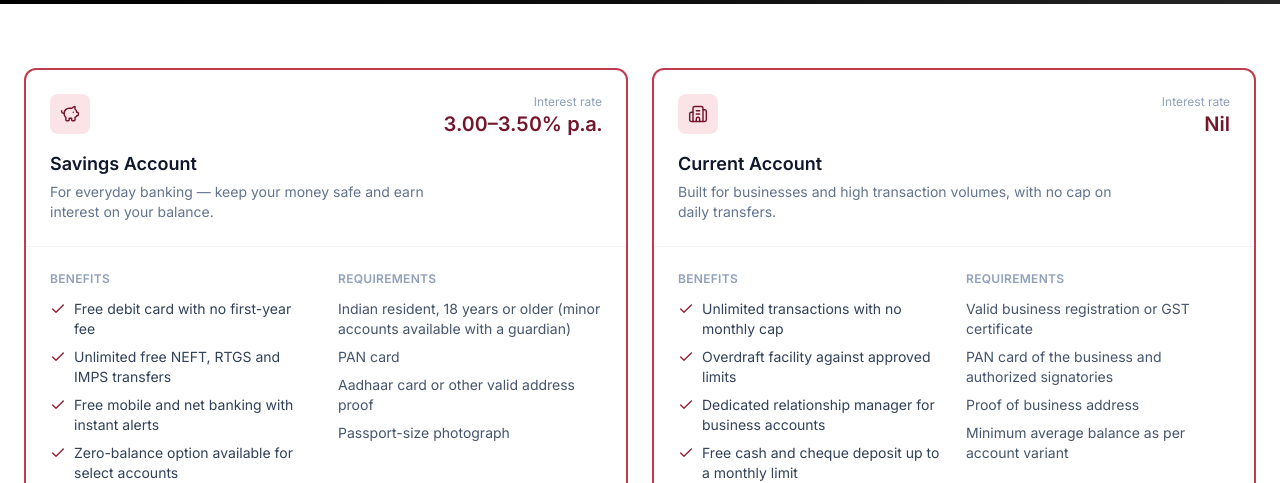
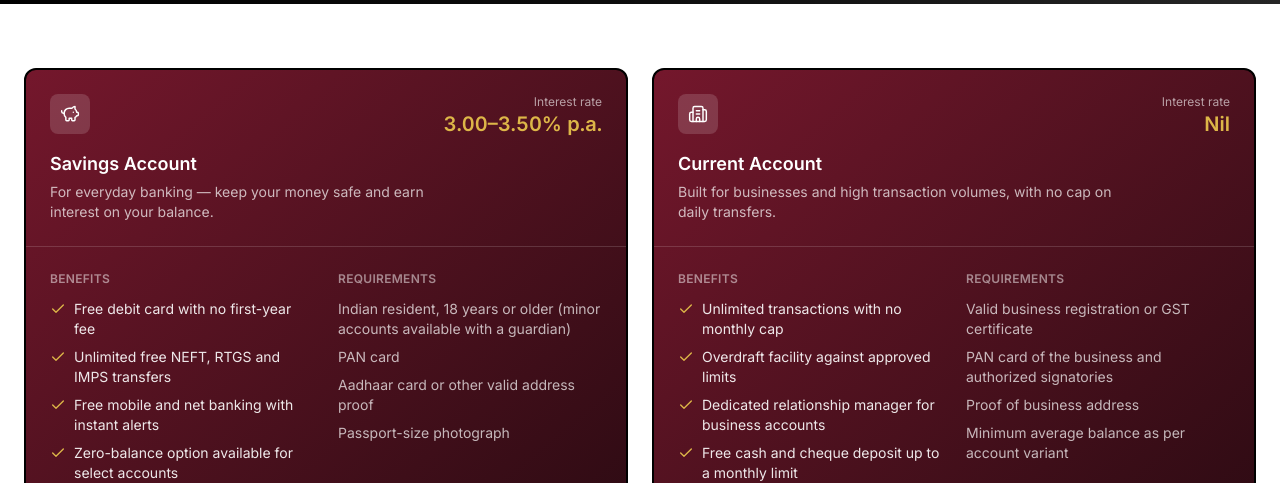
Before and after one commit to coderboy-yash/banking-ai-agent, a React (Vite) app in the folder frontend/: page /accounts in a window 1280 px wide. Shown: the part 320-803 px from the top of the page. Built offline with nearby package versions, Linux system fonts and the light colour scheme; no server answers; grey boxes are pictures that could not be loaded.

Commit message:
Redesign product cards with solid maroon background, white text

```diff
--- a/frontend/src/components/ProductCard.tsx
+++ b/frontend/src/components/ProductCard.tsx
@@ -15,40 +15,40 @@ export interface ProductCardData {
 
 export function ProductCard({ icon: Icon, title, tagline, rateLabel, rateValue, benefits, requirements, ctaLabel }: ProductCardData) {
   return (
-    <div className="rounded-xl border-2 border-maroon-500 bg-white overflow-hidden">
-      <div className="p-6 border-b border-slate-100">
+    <div className="rounded-xl border-2 border-maroon-400 bg-gradient-to-br from-maroon-800 to-maroon-950 overflow-hidden">
+      <div className="p-6 border-b border-white/15">
         <div className="flex items-start justify-between gap-4">
           <div>
-            <div className="size-10 rounded-lg bg-maroon-100 text-maroon-800 flex items-center justify-center">
+            <div className="size-10 rounded-lg bg-white/15 text-white flex items-center justify-center">
               <Icon className="size-5" strokeWidth={1.75} />
             </div>
-            <h3 className="mt-4 text-lg font-semibold text-slate-900">{title}</h3>
-            <p className="mt-1 text-sm text-slate-500">{tagline}</p>
+            <h3 className="mt-4 text-lg font-semibold text-white">{title}</h3>
+            <p className="mt-1 text-sm text-white/70">{tagline}</p>
           </div>
           <div className="text-right shrink-0">
-            <p className="text-xs text-slate-400">{rateLabel}</p>
-            <p className="text-xl font-semibold text-maroon-800 tabular">{rateValue}</p>
+            <p className="text-xs text-white/60">{rateLabel}</p>
+            <p className="text-xl font-semibold text-gold-400 tabular">{rateValue}</p>
           </div>
         </div>
       </div>
 
       <div className="grid sm:grid-cols-2 gap-6 p-6">
         <div>
-          <h4 className="text-xs font-semibold uppercase tracking-wide text-slate-400">Benefits</h4>
+          <h4 className="text-xs font-semibold uppercase tracking-wide text-white/50">Benefits</h4>
           <ul className="mt-3 space-y-2">
             {benefits.map((b) => (
-              <li key={b} className="flex items-start gap-2 text-sm text-slate-700">
-                <Check className="size-4 text-maroon-700 shrink-0 mt-0.5" strokeWidth={2} />
+              <li key={b} className="flex items-start gap-2 text-sm text-white/90">
+                <Check className="size-4 text-gold-400 shrink-0 mt-0.5" strokeWidth={2} />
                 {b}
               </li>
             ))}
           </ul>
         </div>
         <div>
-          <h4 className="text-xs font-semibold uppercase tracking-wide text-slate-400">Requirements</h4>
+          <h4 className="text-xs font-semibold uppercase tracking-wide text-white/50">Requirements</h4>
           <ul className="mt-3 space-y-2">
             {requirements.map((r) => (
-              <li key={r} className="text-sm text-slate-600">
+              <li key={r} className="text-sm text-white/70">
                 {r}
               </li>
             ))}
@@ -59,7 +59,7 @@ export function ProductCard({ icon: Icon, title, tagline, rateLabel, rateValue,
       <div className="px-6 pb-6">
         <Link
           to="/signup"
-          className="inline-flex items-center rounded-full bg-maroon-800 px-5 py-2 text-sm font-semibold text-white hover:bg-maroon-700 transition-colors"
+          className="inline-flex items-center rounded-full bg-white px-5 py-2 text-sm font-semibold text-maroon-900 hover:bg-maroon-50 transition-colors"
         >
           {ctaLabel ?? 'Open account'}
         </Link>
--- a/frontend/src/pages/Cards.tsx
+++ b/frontend/src/pages/Cards.tsx
@@ -76,9 +76,9 @@ const creditCards: CardOffer[] = [
 function CardRow({ card }: { card: CardOffer }) {
   const Icon = card.icon
   return (
-    <div className="rounded-xl border-2 border-maroon-500 bg-white overflow-hidden">
+    <div className="rounded-xl border-2 border-maroon-400 bg-gradient-to-br from-maroon-800 to-maroon-950 overflow-hidden">
       <div className="p-6 pb-0">
-        <div className={`rounded-2xl border-2 border-maroon-500 bg-gradient-to-br ${card.gradient} p-5 shadow-xl aspect-[1.586/1] flex flex-col justify-between`}>
+        <div className={`rounded-2xl border-2 border-maroon-400 bg-gradient-to-br ${card.gradient} p-5 shadow-xl aspect-[1.586/1] flex flex-col justify-between`}>
           <div className="flex items-center justify-between">
             <div className="w-9 h-6.5 rounded-md bg-gradient-to-br from-gold-400 to-gold-500" />
             <Icon className="size-6 text-white/80" strokeWidth={1.5} />
@@ -90,23 +90,23 @@ function CardRow({ card }: { card: CardOffer }) {
         </div>
       </div>
       <div className="p-6">
-        <h3 className="text-lg font-semibold text-slate-900">{card.name}</h3>
-        <p className="mt-1 text-sm text-slate-500">{card.bestFor}</p>
-        <p className="mt-2 text-sm text-slate-700">
+        <h3 className="text-lg font-semibold text-white">{card.name}</h3>
+        <p className="mt-1 text-sm text-white/70">{card.bestFor}</p>
+        <p className="mt-2 text-sm text-white/90">
           <span className="font-medium">Annual fee: </span>
           {card.annualFee}
         </p>
         <ul className="mt-4 space-y-2">
           {card.benefits.map((b) => (
-            <li key={b} className="flex items-start gap-2 text-sm text-slate-700">
-              <Check className="size-4 text-maroon-700 shrink-0 mt-0.5" strokeWidth={2} />
+            <li key={b} className="flex items-start gap-2 text-sm text-white/90">
+              <Check className="size-4 text-gold-400 shrink-0 mt-0.5" strokeWidth={2} />
               {b}
             </li>
           ))}
         </ul>
         <Link
           to="/signup"
-          className="mt-5 inline-flex items-center rounded-full bg-maroon-800 px-5 py-2 text-sm font-semibold text-white hover:bg-maroon-700 transition-colors"
+          className="mt-5 inline-flex items-center rounded-full bg-white px-5 py-2 text-sm font-semibold text-maroon-900 hover:bg-maroon-50 transition-colors"
         >
           Apply now
         </Link>
```
Also changed, not shown: 1 other file (tests, documents, lock files or other folders).
